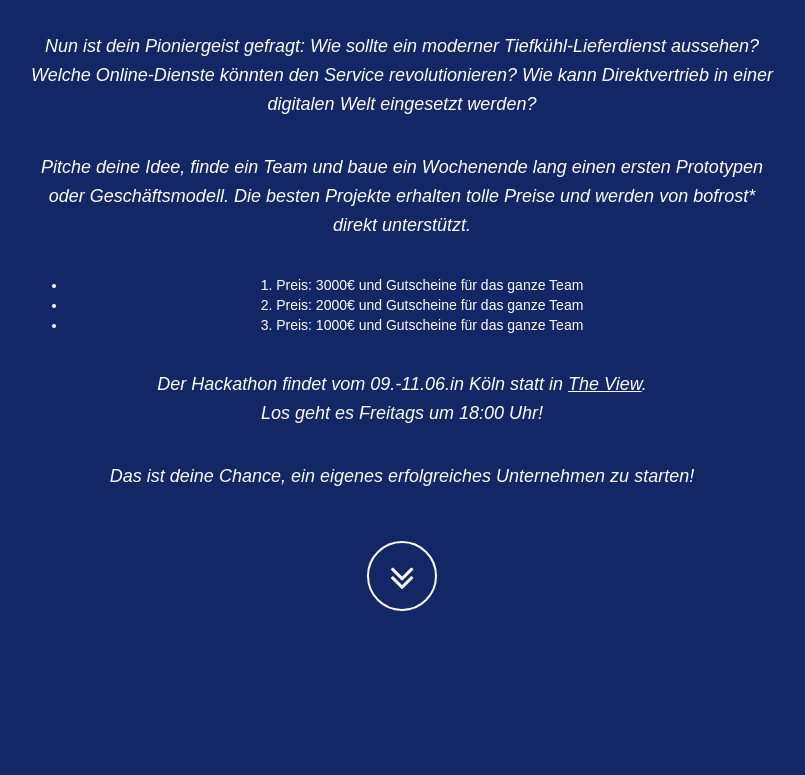
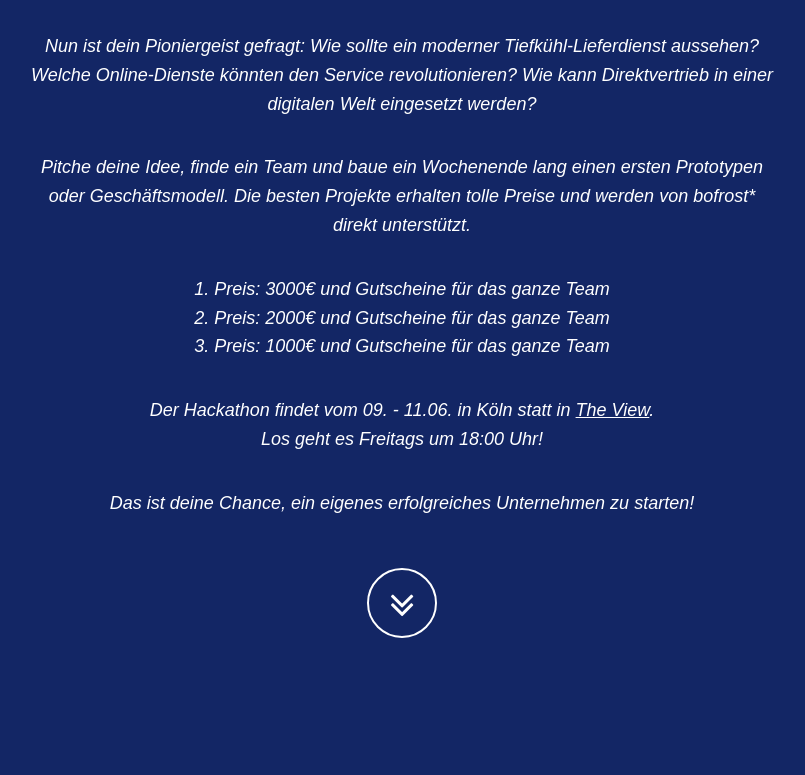
Before and after one commit to HackInstitute/HackInstitute.github.io, a website: page events/bofrost-hackathon/index.html in a window 1280 px wide. Shown: the part 1265-2040 px from the top of the page, without its empty margins (238-1043 px from the left). Drawn offline with nearby package versions, Linux system fonts and the light colour scheme; some packages are replaced by stand-ins of ours; a script that the page names is missing.

Commit message:
small fixes

```diff
--- a/events/bofrost-hackathon/index.html
+++ b/events/bofrost-hackathon/index.html
@@ -127,13 +127,12 @@
                 <p>Nun ist dein Pioniergeist gefragt: Wie sollte ein moderner Tiefkühl-Lieferdienst aussehen? Welche Online-Dienste könnten den Service revolutionieren? Wie kann Direktvertrieb in einer digitalen Welt eingesetzt werden?</p>
                 <p>Pitche deine Idee, finde ein Team und baue ein Wochenende lang einen ersten Prototypen oder Geschäftsmodell. Die besten Projekte erhalten tolle Preise und werden von bofrost* direkt unterstützt.</p>
                 <p>
-                    <ul>
-                        <li>1. Preis: 3000€ und Gutscheine für das ganze Team</li>
-                        <li>2. Preis: 2000€ und Gutscheine für das ganze Team</li>
-                        <li>3. Preis: 1000€ und Gutscheine für das ganze Team</li>
-                    </ul>
+                <p>1. Preis: 3000€ und Gutscheine für das ganze Team<br />
+                2. Preis: 2000€ und Gutscheine für das ganze Team<br />
+                3. Preis: 1000€ und Gutscheine für das ganze Team
                 </p>
-                <p>Der Hackathon findet vom 09.-11.06.in Köln statt in <a href="https://goo.gl/maps/cFx1MiEmxyP2">The View</a>.<br /> Los geht es Freitags um 18:00 Uhr!</p>
+                </p>
+                <p>Der Hackathon findet vom 09. - 11.06. in Köln statt in <a href="https://goo.gl/maps/cFx1MiEmxyP2" target="_blank">The View</a>.<br /> Los geht es Freitags um 18:00 Uhr!</p>
                 <p>Das ist deine Chance, ein eigenes erfolgreiches Unternehmen zu starten!</p>
 
                 <a href="#download" class="btn btn-circle page-scroll">
@@ -170,7 +169,7 @@
             <div class="container">
                 <div class="col-lg-8 col-lg-offset-2">
                     <h2>Challenge</h2>
-                    <p>Nimm an der bofrost* Challenge teil und gewinne einen von 5 bofrost* Einkaufsgutscheinen im Wert von 50€. Unter allen Teilnehmern die eine bofrost*Idee für den Amazon Echo (Alexa) einreichen verlosen wir zusätzlich ein Amazon Tap im Wert von 130€. </p>
+                    <p>Nimm an der bofrost* Challenge teil und gewinne einen von 5 bofrost* Einkaufsgutscheinen im Wert von 50€. Unter allen Teilnehmern die eine bofrost* Idee für den Amazon Echo (Alexa) einreichen verlosen wir zusätzlich ein Amazon Tap im Wert von 130€. </p>
                     </div>
                         <p>
                            <div class="typeform-widget" data-url="https://hackersthinkers.typeform.com/to/xQ32qC" style="width: 100%; height: 500px;"></div><script>(function(){var qs,js,q,s,d=document,gi=d.getElementById,ce=d.createElement,gt=d.getElementsByTagName,id="typef_orm",b="https://s3-eu-west-1.amazonaws.com/share.typeform.com/";if(!gi.call(d,id)){js=ce.call(d,"script");js.id=id;js.src=b+"widget.js";q=gt.call(d,"script")[0];q.parentNode.insertBefore(js,q)}})()</script>
```
Also changed, not shown: 1 other file.
